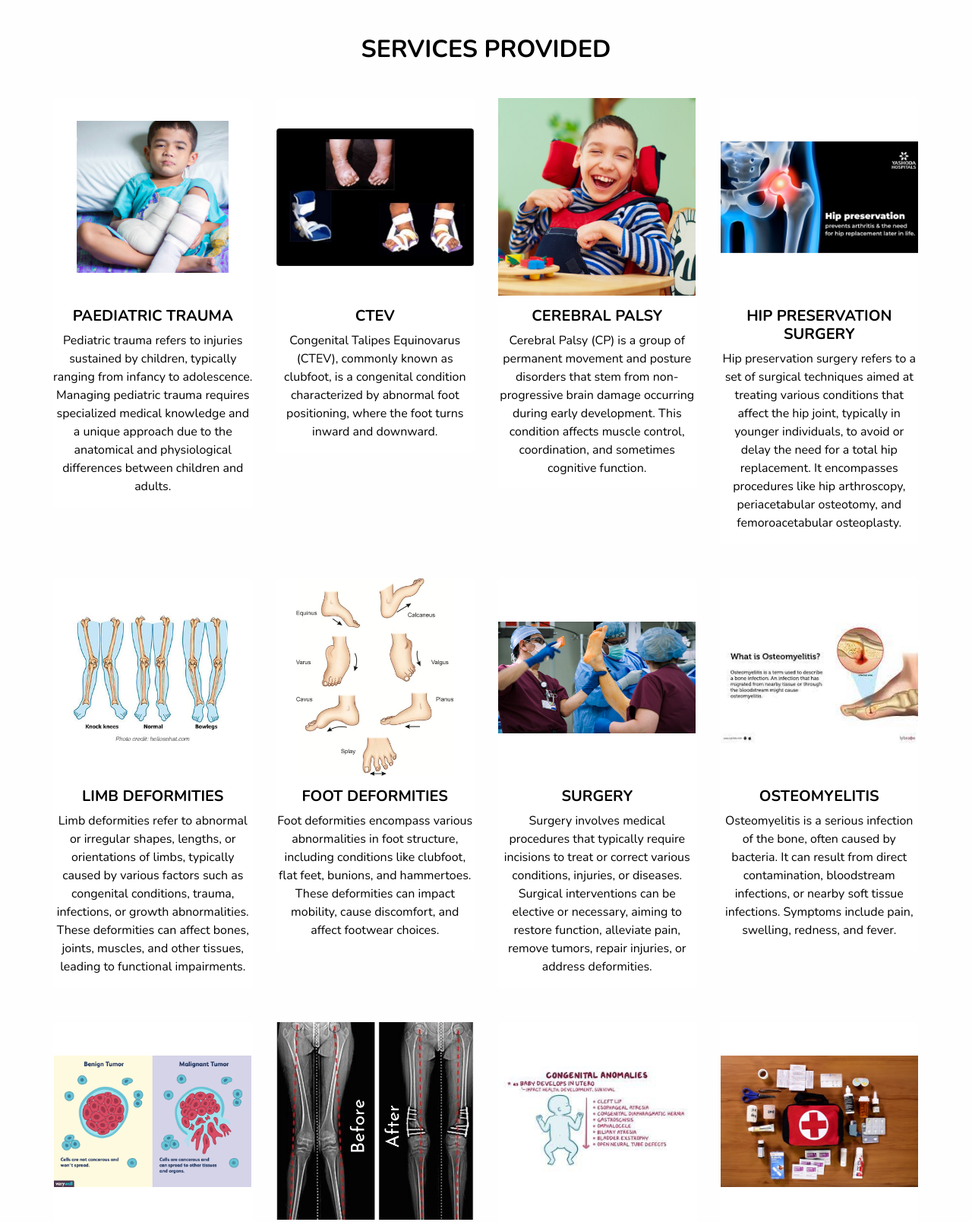
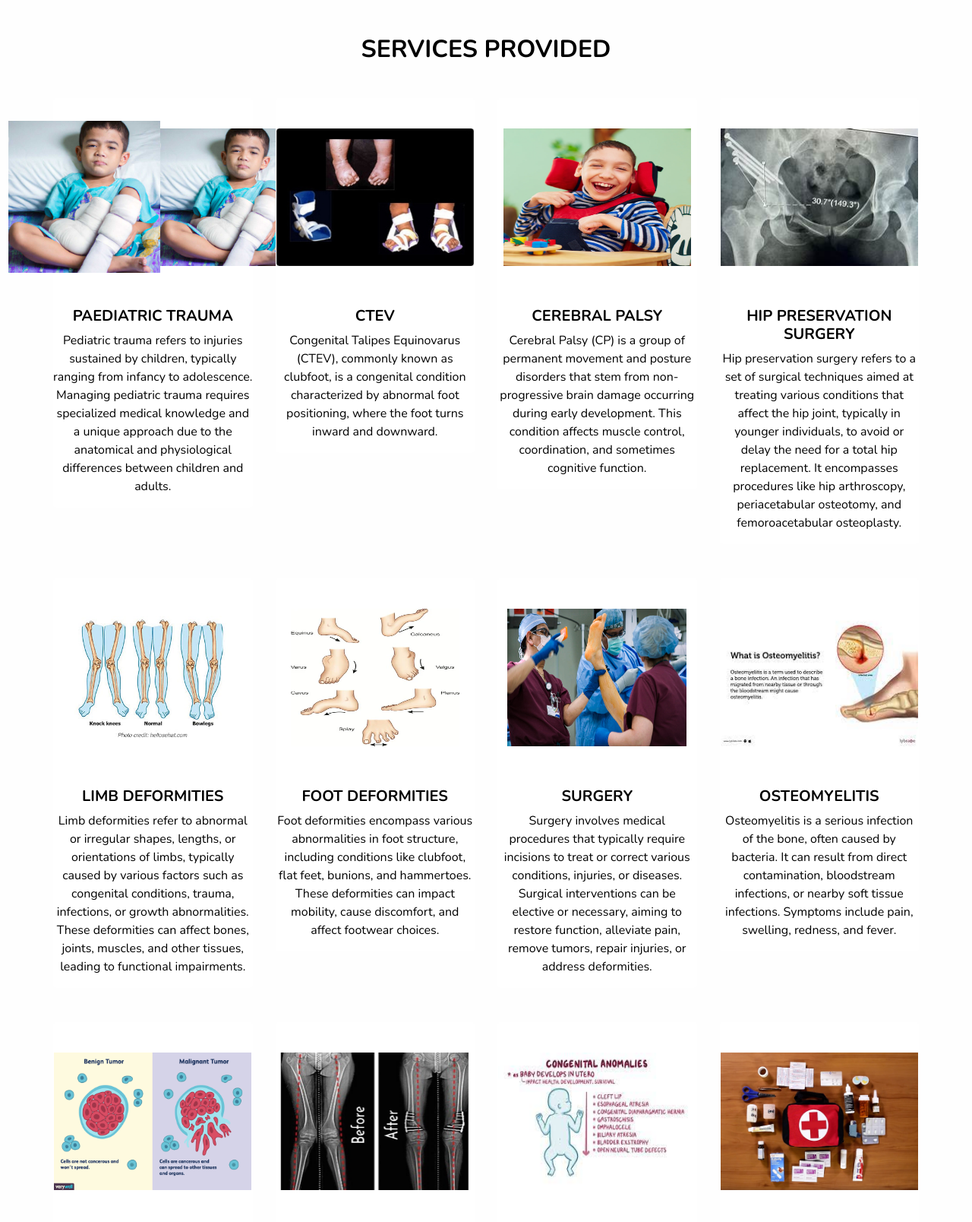
Before and after one commit to itsvinitjain/Pediatric-Orthopedic-Surgeon-Website, a plain HTML site: page services.html in a window 1280 px wide. Shown: the part 120-1728 px from the top of the page at 76% size. Drawn offline with nearby package versions, Linux system fonts and the light colour scheme; some packages are replaced by stand-ins of ours; a script that the page names is missing.

Commit message:
Updated services, contact us
Aligned images in services and added links in contact us

```diff
--- a/services.html
+++ b/services.html
@@ -103,6 +103,7 @@
             <div class="box ">
               <div class="img-box-index">
                 <img src="images/ser1.jpg" alt="" length="100px" width="200px">
+                <img src="images/ser1.jpg" alt height="181px" width="246px">
               </div>
               <div class="detail-box">
                 <h5>
@@ -117,7 +118,7 @@
           <div class="col-md-3">
             <div class="box ">
               <div class="img-box-index">
-                <img src="images/ser2.jpg" alt="" >
+                <img src="images/ser2.jpg" alt="">
               </div>
               <div class="detail-box">
                 <h5>
@@ -125,13 +126,14 @@
                 </h5>
                 <p>
                   Congenital Talipes Equinovarus (CTEV), commonly known as clubfoot, is a congenital condition characterized by abnormal foot positioning, where the foot turns inward and downward.
+                </p>
               </div>
             </div>
           </div>
           <div class="col-md-3">
             <div class="box ">
               <div class="img-box-index">
-                <img src="images/ser3.jpg" alt="">
+                <img src="images/ser3.jpg" alt height="181px" width="247px">
               </div>
               <div class="detail-box">
                 <h5>
@@ -146,7 +148,7 @@
           <div class="col-md-3">
             <div class="box ">
               <div class="img-box-index">
-                <img src="images/ser4.jpg" alt="">
+                <img src="images/hippres.jpeg" alt="" height="181px">
               </div>
               <div class="detail-box">
                 <h5>
@@ -163,7 +165,7 @@
           <div class="col-md-3">
             <div class="box ">
               <div class="img-box-index">
-                <img src="images/ser5.jpg" alt="">
+                <img src="images/ser5.jpg" alt height="181px">
               </div>
               <div class="detail-box">
                 <h5>
@@ -178,7 +180,7 @@
           <div class="col-md-3">
             <div class="box ">
               <div class="img-box-index">
-                <img src="images/ser6.jpeg" alt="">
+                <img src="images/ser6.jpeg" alt height="181px" width="222px">
               </div>
               <div class="detail-box">
                 <h5>
@@ -193,7 +195,7 @@
           <div class="col-md-3">
             <div class="box ">
               <div class="img-box-index">
-                <img src="images/ser7.jpg" alt="">
+                <img src="images/ser7.jpg" alt width="236px" height="181px">
               </div>
               <div class="detail-box">
                 <h5>
@@ -208,7 +210,7 @@
           <div class="col-md-3">
             <div class="box ">
               <div class="img-box-index">
-                <img src="images/ser8.jpeg" alt="">
+                <img src="images/ser8.jpeg" alt height="181px">
               </div>
               <div class="detail-box">
                 <h5>
@@ -221,11 +223,11 @@
             </div>
           </div>
         </div>
-        <div class="row">
+                <div class="row">
           <div class="col-md-3">
             <div class="box ">
               <div class="img-box-index">
-                <img src="images/ser9.png" alt="">
+                <img src="images/ser9.png" alt height="181px">
               </div>
               <div class="detail-box">
                 <h5>
@@ -234,17 +236,18 @@
                 <p>
                   A benign tumor is an abnormal growth of cells that lacks the ability to invade nearby tissues or spread to distant parts of the body (metastasize). While non-cancerous, benign tumors can still cause problems if they grow large or affect surrounding structures.
                 </p>
+                </p>
               </div>
             </div>
           </div>
           <div class="col-md-3">
             <div class="box ">
               <div class="img-box-index">
-                <img src="images/ser10.png" alt="">
+                <img src="images/ser10.png" alt="" height="181px" width="249px">
               </div>
               <div class="detail-box">
                 <h5>
-                Deformity Correction
+                  Deformity Correction
                 </h5>
                 <p>
                   Deformity correction refers to medical procedures aimed at correcting abnormal shapes or alignments of bones, joints, or tissues in the body. This can include limb lengthening, spinal curvature correction, and joint realignment.
@@ -255,7 +258,7 @@
           <div class="col-md-3">
             <div class="box ">
               <div class="img-box-index">
-                <img src="images/ser11.jpeg" alt="">
+                <img src="images/ser11.jpeg" alt="" height="181px">
               </div>
               <div class="detail-box">
                 <h5>
@@ -270,7 +273,7 @@
           <div class="col-md-3">
             <div class="box ">
               <div class="img-box-index">
-                <img src="images/ser12.png" alt="">
+                <img src="images/ser12.png" alt="" height="181px">
               </div>
               <div class="detail-box">
                 <h5>
@@ -282,6 +285,11 @@
               </div>
             </div>
           </div>
+        </div>
+        <div class="btn-box">
+          <a href="services.html">
+            View All
+          </a>
         </div>
       </div>
     </div>
```
Also changed, not shown: about.html (+2 -2 lines), contact.html (+5 -26 lines), index.html (+3 -2 lines), images/ser6.jpg (added).
